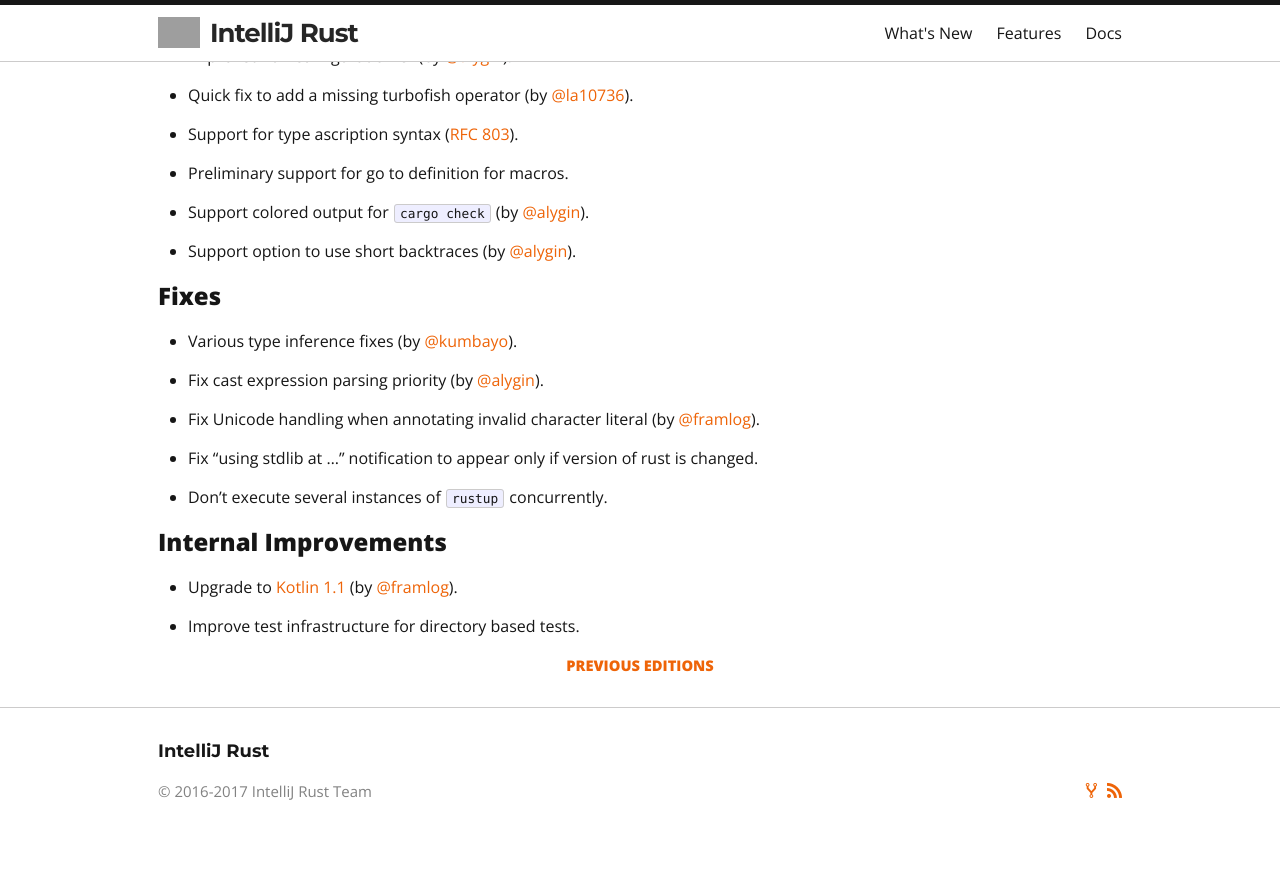
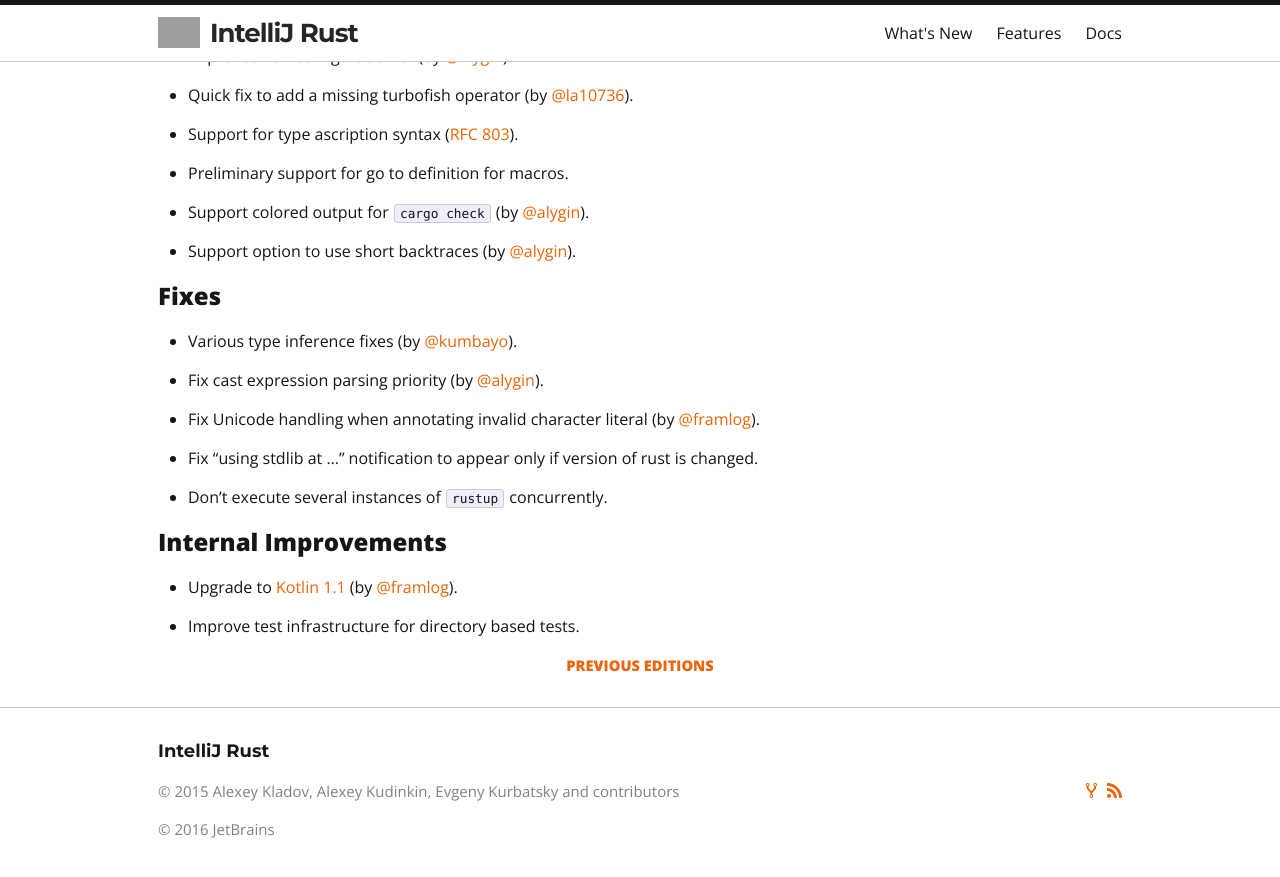
Before and after one commit to intellij-rust/intellij-rust.github.io, a Jekyll site: the page built from index.html, in a window 1280 px wide and 900 px high, scrolled down 1453 px, cut to the strip 0-877 px from the top of the window. Built offline with Jekyll 4.4.1, drawn with Linux system fonts in a browser that asks for light colours; nearby versions of some CDN libraries; some web fonts are replaced; grey boxes are pictures that could not be loaded.

Commit message:
Updated CR

```diff
--- a/_includes/footer.html
+++ b/_includes/footer.html
@@ -6,7 +6,8 @@
 
     <div class="footer-col-wrapper">
       <div class="footer-col footer-col-1">
-        <p>&copy; 2016-2017 IntelliJ Rust Team</p>
+        <p>&copy; 2015 Alexey Kladov, Alexey Kudinkin, Evgeny Kurbatsky and contributors</p>
+        <p>&copy; 2016 JetBrains</p>
       </div>
 
       <div class="footer-col footer-col-2">
```
